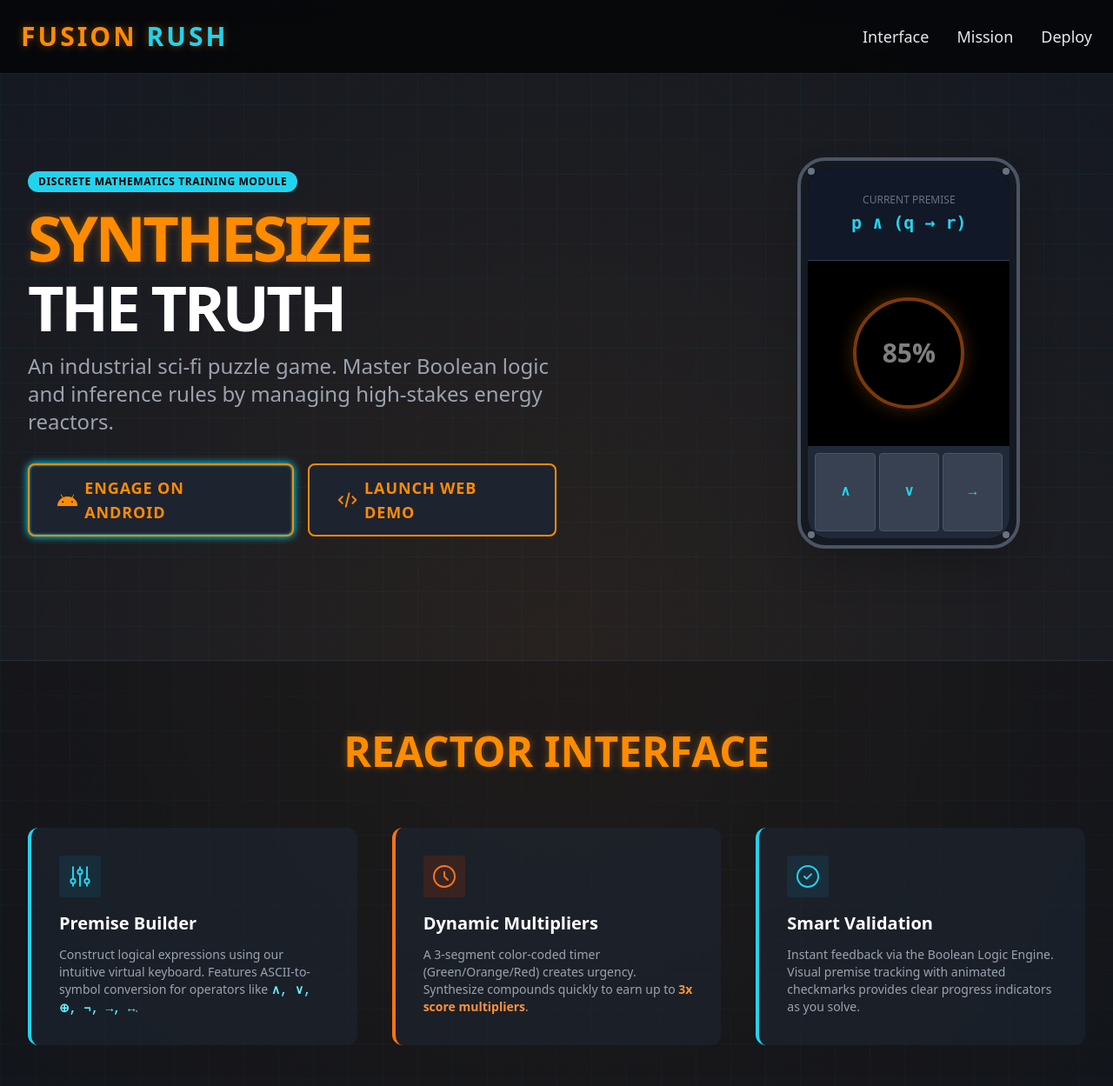
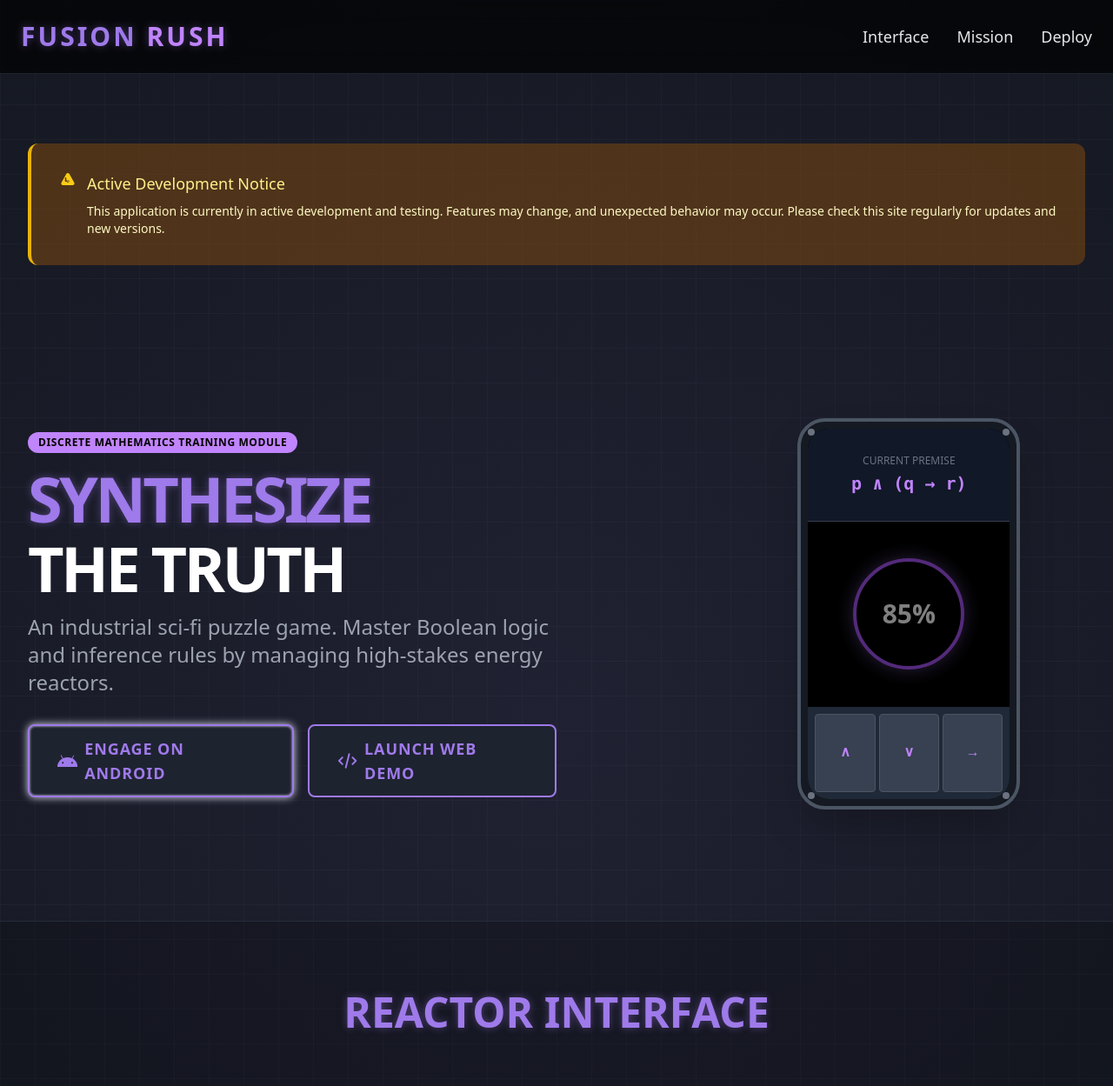
Before and after one commit to fusion-rush/fusion-rush.github.io, a plain HTML site: page index.html in a window 1280 px wide. Shown: the top 1249 px of the page at 87% size. Drawn offline with nearby package versions, Linux system fonts and the light colour scheme.

Commit message:
Added new update files

```diff
--- a/index.html
+++ b/index.html
@@ -8,8 +8,8 @@
     <style>
         /* Custom Industrial Sci-Fi Palette */
         :root {
-            --color-core: #ff8c00;  /* Reactor Core Orange */
-            --color-cyan: #00eaff;  /* Hologram Blue */
+            --color-core: #9f7aea;  /* A shade of purple */
+            --color-cyan: #dadaeb;  /* A lighter shade of purple for accents */
             --color-dark-metal: #151922; /* Dark Plating */
             --color-panel: #1e2330; /* Panel Background */
         }
@@ -19,26 +19,26 @@
             background-color: var(--color-dark-metal);
             background-image:
                 /* Center reactor glow */
-                radial-gradient(circle at 50% 30%, rgba(255, 140, 0, 0.08) 0%, transparent 50%),
+                radial-gradient(circle at 50% 30%, rgba(159, 122, 234, 0.08) 0%, transparent 50%),
                 /* Grid lines */
-                linear-gradient(rgba(0, 234, 255, 0.03) 1px, transparent 1px),
-                linear-gradient(90deg, rgba(0, 234, 255, 0.03) 1px, transparent 1px);
+                linear-gradient(rgba(218, 218, 235, 0.03) 1px, transparent 1px),
+                linear-gradient(90deg, rgba(218, 218, 235, 0.03) 1px, transparent 1px);
             background-size: 100% 100%, 40px 40px, 40px 40px;
         }
 
         /* Orange/Core Effect for Titles */
         .core-text {
             color: var(--color-core);
-            text-shadow: 0 0 10px rgba(255, 140, 0, 0.4);
+            text-shadow: 0 0 10px rgba(159, 122, 234, 0.4);
         }
 
         /* Sci-Fi Glow for Interactive Elements (Primary CTA) */
-        .cyan-glow-shadow {
+        .purple-glow-shadow {
             box-shadow: 0 0 10px var(--color-cyan), inset 0 0 3px var(--color-cyan);
             transition: all 0.2s;
         }
 
-        .cyan-glow-shadow:hover {
+        .purple-glow-shadow:hover {
             box-shadow: 0 0 20px var(--color-cyan), inset 0 0 5px var(--color-cyan);
             transform: translateY(-2px);
         }
@@ -55,7 +55,7 @@
             background-color: var(--color-core);
             color: #000;
             transform: scale(1.05);
-            box-shadow: 0 0 20px rgba(255, 140, 0, 0.6);
+            box-shadow: 0 0 20px rgba(159, 122, 234, 0.6);
         }
 
         /* Mathematical Symbol Styling */
@@ -70,24 +70,42 @@
     <header class="p-4 md:p-6 border-b border-gray-700/50 sticky top-0 z-10 bg-black/70 backdrop-blur-md">
         <div class="max-w-7xl mx-auto flex justify-between items-center">
             <a href="#" class="text-2xl md:text-3xl font-bold tracking-widest uppercase core-text">
-                Fusion <span class="text-cyan-400">Rush</span>
+                Fusion <span class="text-purple-400">Rush</span>
             </a>
             <nav class="hidden md:flex space-x-8 text-lg font-medium">
-                <a href="#interface" class="hover:text-cyan-400 transition duration-150">Interface</a>
-                <a href="#mission" class="hover:text-cyan-400 transition duration-150">Mission</a>
-                <a href="#download" class="hover:text-cyan-400 transition duration-150">Deploy</a>
+                <a href="#interface" class="hover:text-purple-400 transition duration-150">Interface</a>
+                <a href="#mission" class="hover:text-purple-400 transition duration-150">Mission</a>
+                <a href="#download" class="hover:text-purple-400 transition duration-150">Deploy</a>
             </nav>
             <div class="md:hidden">
-                <svg class="w-8 h-8 text-cyan-400" fill="none" stroke="currentColor" viewBox="0 0 24 24" xmlns="http://www.w3.org/2000/svg"><path stroke-linecap="round" stroke-linejoin="round" stroke-width="2" d="M4 6h16M4 12h16m-7 6h7"></path></svg>
+                <svg class="w-8 h-8 text-purple-400" fill="none" stroke="currentColor" viewBox="0 0 24 24" xmlns="http://www.w3.org/2000/svg"><path stroke-linecap="round" stroke-linejoin="round" stroke-width="2" d="M4 6h16M4 12h16m-7 6h7"></path></svg>
             </div>
         </div>
     </header>
+
+    <section class="max-w-7xl mx-auto py-20 px-4 sm:px-6 lg:px-8">
+        <div class="bg-yellow-800/50 p-8 rounded-xl border-l-4 border-yellow-500">
+            <div class="flex">
+                <div class="flex-shrink-0">
+                    <svg class="h-5 w-5 text-yellow-400" xmlns="http://www.w3.org/2000/svg" viewBox="0 0 20 20" fill="currentColor" aria-hidden="true">
+                        <path fill-rule="evenodd" d="M8.257 3.099c.765-1.36 2.722-1.36 3.486 0l5.58 9.92c.75 1.334-.21 3.03-1.742 3.03H4.42c-1.532 0-2.492-1.696-1.742-3.03l5.58-9.92zM10 13a1 1 0 110-2 1 1 0 010 2zm-1.75-5.25a.75.75 0 00-1.5 0v3.5c0 .414.336.75.75.75h3.5a.75.75 0 000-1.5h-2.75v-2.75z" clip-rule="evenodd" />
+                    </svg>
+                </div>
+                <div class="ml-3">
+                    <h3 class="text-lg font-medium text-yellow-200">Active Development Notice</h3>
+                    <div class="mt-2 text-sm text-yellow-100">
+                        <p>This application is currently in active development and testing. Features may change, and unexpected behavior may occur. Please check this site regularly for updates and new versions.</p>
+                    </div>
+                </div>
+            </div>
+        </div>
+    </section>
 
     <main>
         <section class="max-w-7xl mx-auto pt-16 pb-24 px-4 sm:px-6 lg:px-8 text-center">
             <div class="flex flex-col lg:flex-row items-center justify-between">
                 <div class="lg:w-1/2 lg:text-left mb-12 lg:mb-0">
-                    <div class="inline-block px-3 py-1 mb-4 text-xs font-bold tracking-wider text-black bg-cyan-400 rounded-full uppercase">
+                    <div class="inline-block px-3 py-1 mb-4 text-xs font-bold tracking-wider text-black bg-purple-400 rounded-full uppercase">
                         Discrete Mathematics Training Module
                     </div>
                     <h1 class="text-5xl md:text-7xl font-extrabold mb-4 uppercase tracking-tighter">
@@ -99,7 +117,7 @@
                     </p>
 
                     <div class="flex justify-center lg:justify-start space-x-4">
-                        <a href="demoapk/Fusion-Rush-v0.1.apk" class="industrial-btn py-3 px-8 rounded-lg text-lg font-bold uppercase tracking-wider cyan-glow-shadow flex items-center">
+                        <a href="demoapk/Fusion-Rush-v0.1.apk" class="industrial-btn py-3 px-8 rounded-lg text-lg font-bold uppercase tracking-wider purple-glow-shadow flex items-center">
                             <svg class="w-6 h-6 mr-2" fill="currentColor" viewBox="0 0 24 24"><path d="M17.523 15.3414c-.5511 0-.9993-.4486-.9993-.9997s.4482-.9993.9993-.9993c.5511 0 .9993.4482.9993.9993.0001.5511-.4482.9997-.9993.9997m-11.046 0c-.5511 0-.9993-.4486-.9993-.9997s.4482-.9993.9993-.9993c.5511 0 .9993.4482.9993.9993 0 .5511-.4482.9997-.9993.9997m11.4045-6.02l1.9973-3.4592a.416.416 0 00-.1521-.5676.416.416 0 00-.5676.1521l-2.0223 3.503C15.5902 8.2439 13.8555 7.8445 12 7.8445s-3.5902.3994-5.1367 1.0989L4.841 5.4409c-.1654-.2845-.5288-.3776-.8105-.1915a.4168.4168 0 00-.193.3698c0 .1398.059.2653.1521.3606l2.0262 3.437C2.6942 10.976 0 14.7546 0 19.1555h24c0-4.4009-2.6942-8.1795-6.1185-10.166"/></svg>
                             Engage on Android
                         </a>
@@ -111,23 +129,23 @@
                 </div>
 
                 <div class="lg:w-1/3 flex justify-center relative p-8">
-                    <div class="w-64 h-[450px] bg-[#151922] border-4 border-gray-600 rounded-[2rem] p-2 relative shadow-2xl cyan-glow-shadow">
+                    <div class="w-64 h-[450px] bg-[#151922] border-4 border-gray-600 rounded-[2rem] p-2 relative shadow-2xl purple-glow-shadow">
                         <div class="w-full h-full bg-black rounded-[1.5rem] flex flex-col relative overflow-hidden">
                              <div class="h-1/4 bg-gray-900 flex items-center justify-center border-b border-gray-700">
                                 <div class="text-center">
                                     <p class="text-xs text-gray-500 uppercase">Current Premise</p>
-                                    <p class="text-xl text-cyan-400 font-mono mt-1 logic-symbol">p ∧ (q → r)</p>
+                                    <p class="text-xl text-purple-400 font-mono mt-1 logic-symbol">p ∧ (q → r)</p>
                                 </div>
                              </div>
                              <div class="h-2/4 flex items-center justify-center p-4">
-                                <div class="w-32 h-32 rounded-full border-4 border-orange-500 animate-pulse flex items-center justify-center shadow-[0_0_20px_rgba(255,140,0,0.5)]">
+                                <div class="w-32 h-32 rounded-full border-4 border-purple-500 animate-pulse flex items-center justify-center shadow-[0_0_20px_rgba(159,122,234,0.5)]">
                                     <span class="text-3xl text-white font-bold">85%</span>
                                 </div>
                              </div>
                              <div class="h-1/4 bg-gray-800 grid grid-cols-3 gap-1 p-2">
-                                <div class="bg-gray-700 rounded flex items-center justify-center text-cyan-400 font-bold border border-gray-600 logic-symbol">∧</div>
-                                <div class="bg-gray-700 rounded flex items-center justify-center text-cyan-400 font-bold border border-gray-600 logic-symbol">∨</div>
-                                <div class="bg-gray-700 rounded flex items-center justify-center text-cyan-400 font-bold border border-gray-600 logic-symbol">→</div>
+                                <div class="bg-gray-700 rounded flex items-center justify-center text-purple-400 font-bold border border-gray-600 logic-symbol">∧</div>
+                                <div class="bg-gray-700 rounded flex items-center justify-center text-purple-400 font-bold border border-gray-600 logic-symbol">∨</div>
+                                <div class="bg-gray-700 rounded flex items-center justify-center text-purple-400 font-bold border border-gray-600 logic-symbol">→</div>
                              </div>
                         </div>
                         <div class="absolute w-2 h-2 rounded-full bg-gray-500 top-2 left-2"></div>
@@ -143,24 +161,24 @@
             <h2 class="text-4xl md:text-5xl font-bold text-center mb-16 core-text uppercase">Reactor Interface</h2>
             <div class="grid grid-cols-1 md:grid-cols-3 gap-10">
 
-                <div class="bg-gray-800/50 p-8 rounded-xl border-l-4 border-cyan-400 hover:bg-gray-700/50 transition duration-300">
-                    <div class="flex items-center justify-center w-12 h-12 rounded bg-cyan-900/30 mb-4 text-cyan-400">
+                <div class="bg-gray-800/50 p-8 rounded-xl border-l-4 border-purple-400 hover:bg-gray-700/50 transition duration-300">
+                    <div class="flex items-center justify-center w-12 h-12 rounded bg-purple-900/30 mb-4 text-purple-400">
                         <svg class="w-8 h-8" fill="none" stroke="currentColor" viewBox="0 0 24 24" xmlns="http://www.w3.org/2000/svg"><path stroke-linecap="round" stroke-linejoin="round" stroke-width="1.5" d="M12 6V4m0 2a2 2 0 100 4m0-4a2 2 0 110 4m-6 8a2 2 0 100-4m0 4a2 2 0 110-4m0 4v2m0-6V4m6 6v10m6-2a2 2 0 100-4m0 4a2 2 0 110-4m0 4v2m0-6V4"></path></svg>
                     </div>
                     <h3 class="text-xl font-bold mb-3 text-white">Premise Builder</h3>
-                    <p class="text-gray-400 text-sm">Construct logical expressions using our intuitive virtual keyboard. Features ASCII-to-symbol conversion for operators like <span class="logic-symbol text-cyan-300">∧, ∨, ⊕, ¬, →, ↔</span>.</p>
+                    <p class="text-gray-400 text-sm">Construct logical expressions using our intuitive virtual keyboard. Features ASCII-to-symbol conversion for operators like <span class="logic-symbol text-purple-300">∧, ∨, ⊕, ¬, →, ↔</span>.</p>
                 </div>
 
-                <div class="bg-gray-800/50 p-8 rounded-xl border-l-4 border-orange-500 hover:bg-gray-700/50 transition duration-300">
-                    <div class="flex items-center justify-center w-12 h-12 rounded bg-orange-900/30 mb-4 text-orange-500">
+                <div class="bg-gray-800/50 p-8 rounded-xl border-l-4 border-purple-500 hover:bg-gray-700/50 transition duration-300">
+                    <div class="flex items-center justify-center w-12 h-12 rounded bg-purple-900/30 mb-4 text-purple-500">
                         <svg class="w-8 h-8" fill="none" stroke="currentColor" viewBox="0 0 24 24" xmlns="http://www.w3.org/2000/svg"><path stroke-linecap="round" stroke-linejoin="round" stroke-width="1.5" d="M12 8v4l3 3m6-3a9 9 0 11-18 0 9 9 0 0118 0z"></path></svg>
                     </div>
                     <h3 class="text-xl font-bold mb-3 text-white">Dynamic Multipliers</h3>
-                    <p class="text-gray-400 text-sm">A 3-segment color-coded timer (Green/Orange/Red) creates urgency. Synthesize compounds quickly to earn up to <span class="text-orange-400 font-bold">3x score multipliers</span>.</p>
+                    <p class="text-gray-400 text-sm">A 3-segment color-coded timer (Green/Orange/Red) creates urgency. Synthesize compounds quickly to earn up to <span class="text-purple-400 font-bold">3x score multipliers</span>.</p>
                 </div>
 
-                <div class="bg-gray-800/50 p-8 rounded-xl border-l-4 border-cyan-400 hover:bg-gray-700/50 transition duration-300">
-                    <div class="flex items-center justify-center w-12 h-12 rounded bg-cyan-900/30 mb-4 text-cyan-400">
+                <div class="bg-gray-800/50 p-8 rounded-xl border-l-4 border-purple-400 hover:bg-gray-700/50 transition duration-300">
+                    <div class="flex items-center justify-center w-12 h-12 rounded bg-purple-900/30 mb-4 text-purple-400">
                         <svg class="w-8 h-8" fill="none" stroke="currentColor" viewBox="0 0 24 24" xmlns="http://www.w3.org/2000/svg"><path stroke-linecap="round" stroke-linejoin="round" stroke-width="1.5" d="M9 12l2 2 4-4m6 2a9 9 0 11-18 0 9 9 0 0118 0z"></path></svg>
                     </div>
                     <h3 class="text-xl font-bold mb-3 text-white">Smart Validation</h3>
@@ -175,7 +193,7 @@
             <div class="bg-[#1e2330] rounded-2xl shadow-2xl border border-gray-600 overflow-hidden">
                 <div class="flex flex-col md:flex-row">
                     <div class="md:w-1/2 p-8 md:p-12 border-b md:border-b-0 md:border-r border-gray-600">
-                        <h3 class="text-2xl font-bold mb-4 text-red-400 flex items-center">
+                        <h3 class="text-2xl font-bold mb-4 text-purple-400 flex items-center">
                             <svg class="w-6 h-6 mr-2" fill="none" stroke="currentColor" viewBox="0 0 24 24"><path stroke-linecap="round" stroke-linejoin="round" stroke-width="2" d="M12 9v2m0 4h.01m-6.938 4h13.856c1.54 0 2.502-1.667 1.732-3L13.732 4c-.77-1.333-2.694-1.333-3.464 0L3.34 16c-.77 1.333.192 3 1.732 3z"></path></svg>
                             The Logic Gap
                         </h3>
@@ -185,7 +203,7 @@
                     </div>
 
                     <div class="md:w-1/2 p-8 md:p-12 bg-black/20">
-                        <h3 class="text-2xl font-bold mb-4 text-cyan-400 flex items-center">
+                        <h3 class="text-2xl font-bold mb-4 text-purple-400 flex items-center">
                             <svg class="w-6 h-6 mr-2" fill="none" stroke="currentColor" viewBox="0 0 24 24"><path stroke-linecap="round" stroke-linejoin="round" stroke-width="2" d="M13 10V3L4 14h7v7l9-11h-7z"></path></svg>
                             The Fusion Solution
                         </h3>
@@ -197,18 +215,18 @@
 
                 <div class="bg-gray-900 p-6 border-t border-gray-600 text-center">
                     <p class="text-sm uppercase tracking-widest text-gray-500">Authorized Personnel Only</p>
-                    <p class="text-lg text-orange-500 font-bold mt-1">BSCS and BSIT Students (Discrete Mathematics 1)</p>
+                    <p class="text-lg text-purple-500 font-bold mt-1">BSCS and BSIT Students (Discrete Mathematics 1)</p>
                 </div>
             </div>
         </section>
 
         <section id="download" class="max-w-4xl mx-auto py-20 px-4 sm:px-6 lg:px-8 text-center">
-            <h2 class="text-4xl md:text-5xl font-bold mb-6 text-cyan-400 uppercase">Initialize Sequence</h2>
+            <h2 class="text-4xl md:text-5xl font-bold mb-6 text-purple-400 uppercase">Initialize Sequence</h2>
             <p class="text-xl text-gray-400 mb-10">
                 The facility is offline. Download the interface to begin reactor startup immediately. Practice anytime, anywhere with full offline capability.
             </p>
             <div class="flex justify-center">
-                <a href="demoapk/Fusion-Rush-v0.1.apk" class="industrial-btn py-4 px-12 rounded-xl text-xl font-bold uppercase tracking-wider shadow-[0_0_30px_rgba(0,234,255,0.2)] hover:shadow-[0_0_50px_rgba(0,234,255,0.4)] flex items-center">
+                <a href="demoapk/Fusion-Rush-v0.1.apk" class="industrial-btn py-4 px-12 rounded-xl text-xl font-bold uppercase tracking-wider shadow-[0_0_30px_rgba(159,122,234,0.2)] hover:shadow-[0_0_50px_rgba(159,122,234,0.4)] flex items-center">
                     <svg class="w-8 h-8 mr-3" fill="currentColor" viewBox="0 0 24 24"><path d="M17.523 15.3414c-.5511 0-.9993-.4486-.9993-.9997s.4482-.9993.9993-.9993c.5511 0 .9993.4482.9993.9993.0001.5511-.4482.9997-.9993.9997m-11.046 0c-.5511 0-.9993-.4486-.9993-.9997s.4482-.9993.9993-.9993c.5511 0 .9993.4482.9993.9993 0 .5511-.4482.9997-.9993.9997m11.4045-6.02l1.9973-3.4592a.416.416 0 00-.1521-.5676.416.416 0 00-.5676.1521l-2.0223 3.503C15.5902 8.2439 13.8555 7.8445 12 7.8445s-3.5902.3994-5.1367 1.0989L4.841 5.4409c-.1654-.2845-.5288-.3776-.8105-.1915a.4168.4168 0 00-.193.3698c0 .1398.059.2653.1521.3606l2.0262 3.437C2.6942 10.976 0 14.7546 0 19.1555h24c0-4.4009-2.6942-8.1795-6.1185-10.166"/></svg>
                     Download APK
                 </a>
@@ -220,9 +238,9 @@
         <div class="max-w-7xl mx-auto py-8 px-4 sm:px-6 lg:px-8 text-sm text-gray-500 flex flex-col md:flex-row justify-between items-center">
             <p>&copy; 2025 Fusion Rush. Reactor Core v1.0. All Rights Reserved.</p>
             <div class="mt-4 md:mt-0 space-x-4">
-                <a href="#" class="hover:text-cyan-400 transition">Facility Protocol</a>
-                <a href="#" class="hover:text-cyan-400 transition">Privacy Logic</a>
-                <a href="#" class="hover:text-cyan-400 transition">Support</a>
+                <a href="#" class="hover:text-purple-400 transition">Facility Protocol</a>
+                <a href="#" class="hover:text-purple-400 transition">Privacy Logic</a>
+                <a href="#" class="hover:text-purple-400 transition">Support</a>
             </div>
         </div>
     </footer>
```
Also changed, not shown: demoweb/Fusion-Rush-v0.1.html (+2 -2 lines), version.json (added, +7 -0 lines), 4 other files.
